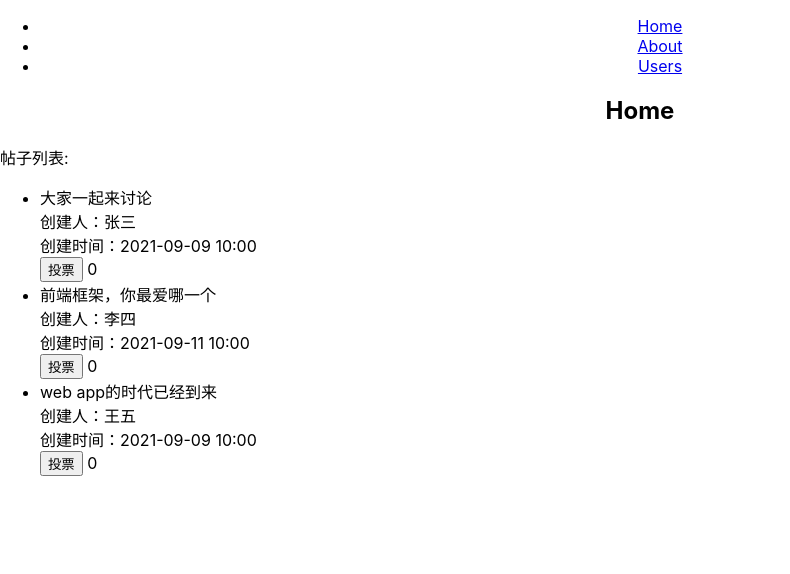
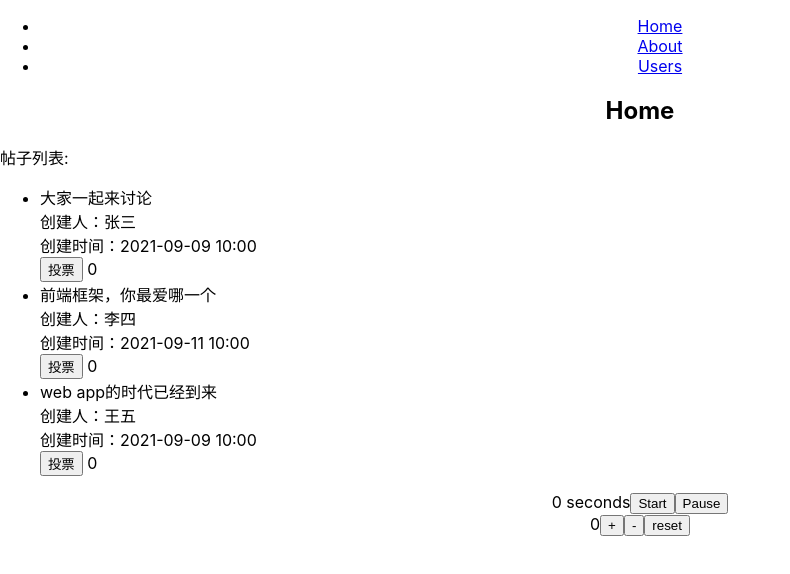
Before and after one commit to wanglei123/react-demo, a React (Create React App) app: page / in a window 1280 px wide. Shown: the top 574 px of the page, without its empty margins (0-790 px from the left). Built offline with nearby package versions, Linux system fonts and the light colour scheme.

Commit message:
增加自定义hook代码

```diff
--- a/src/App.js
+++ b/src/App.js
@@ -2,12 +2,16 @@ import logo from './logo.svg';
 import './App.css';
 import PostList from './Post/PostList';
 import Header from './Post/header';
+import Timer from './Timer'
+import Count from './Count/Count'
 
 function App() {
   return (
     <div className="App">
       <Header></Header>
       <PostList></PostList>
+      <Timer></Timer>
+      <Count></Count>
     </div>
   );
 }
--- /dev/null
+++ b/src/Count/Count.js
@@ -0,0 +1,15 @@
+import React, { useState } from 'react';
+import useCounter from './useCount';
+
+
+export default function Counter() {
+  const {count, increment, decrement, reset} = useCounter();
+  return (
+    <div>
+      {count}
+      <button onClick={increment}>+</button>
+      <button onClick={decrement}>-</button>
+      <button onClick={reset}>reset</button>
+    </div>
+  );
+}
--- /dev/null
+++ b/src/Count/useCount.js
@@ -0,0 +1,17 @@
+
+import { useState, useCallback }from 'react';
+
+function useCounter() {
+  // 定义 count 这个 state 用于保存当前数值
+  const [count, setCount] = useState(0);
+  // 实现加 1 的操作
+  const increment = useCallback(() => setCount(count + 1), [count]);
+  // 实现减 1 的操作
+  const decrement = useCallback(() => setCount(count - 1), [count]);
+  // 重置计数器
+  const reset = useCallback(() => setCount(0), []);
+
+  // 将业务逻辑的操作 export 出去供调用者使用
+  return { count, increment, decrement, reset };
+}
+export default useCounter
--- /dev/null
+++ b/src/Timer.js
@@ -0,0 +1,29 @@
+import React, { useState,useRef,useCallback } from 'react';
+
+function Timer() {
+  console.log('run');
+  const [time, setTime] = useState(null);
+  const timer = useRef(null) // 组件多次渲染之间保存数据
+  const handleStart = useCallback(
+    () => {
+      timer.current = window.setInterval(() =>{
+        setTime((time) => time + 1)
+      }, 100)
+    },
+    [],
+  )
+  const handlePause = useCallback(() =>{
+    window.clearInterval(timer.current)
+    timer.current = null;
+  },[])
+  return (
+    <div>
+      {time / 10} seconds
+      <button onClick={handleStart}>Start</button>
+      <button onClick={handlePause}>Pause</button>
+    </div>
+  );
+}
+
+
+export default Timer;
```
Also changed, not shown: package.json (+7 -1 lines), 2 other files (tests, documents, lock files or other folders).
